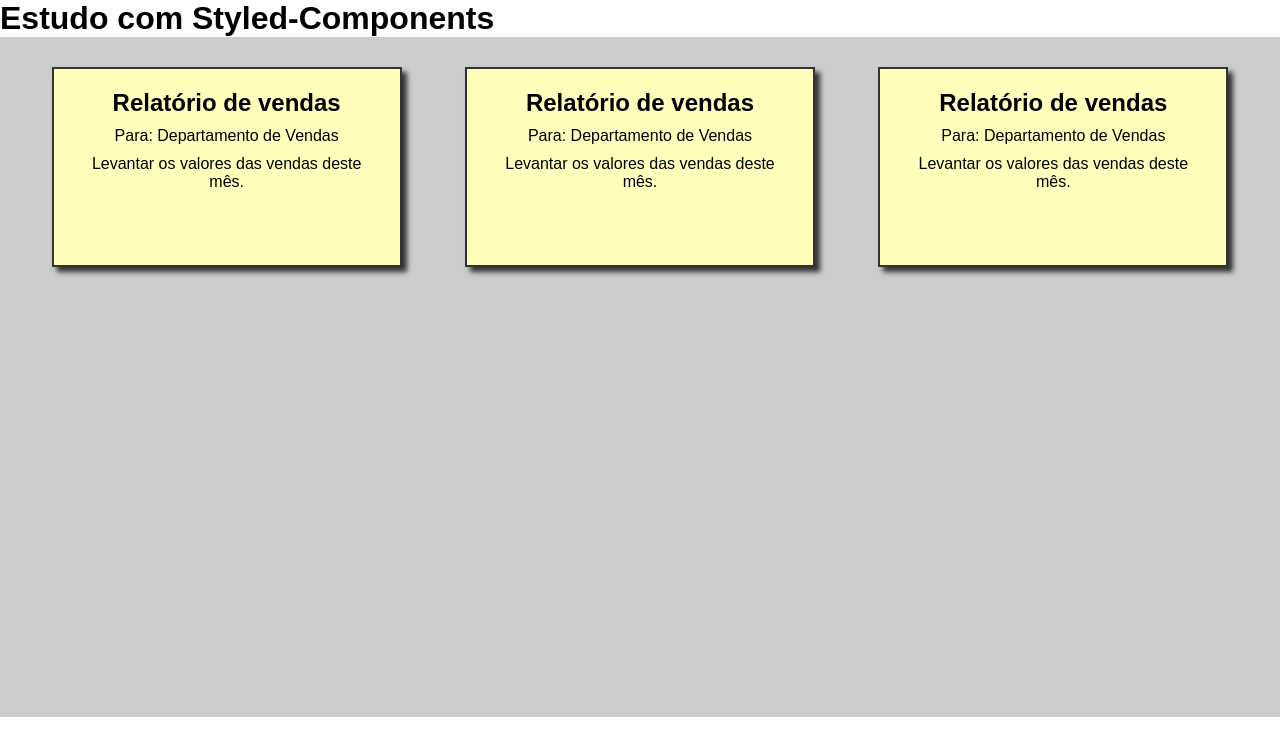
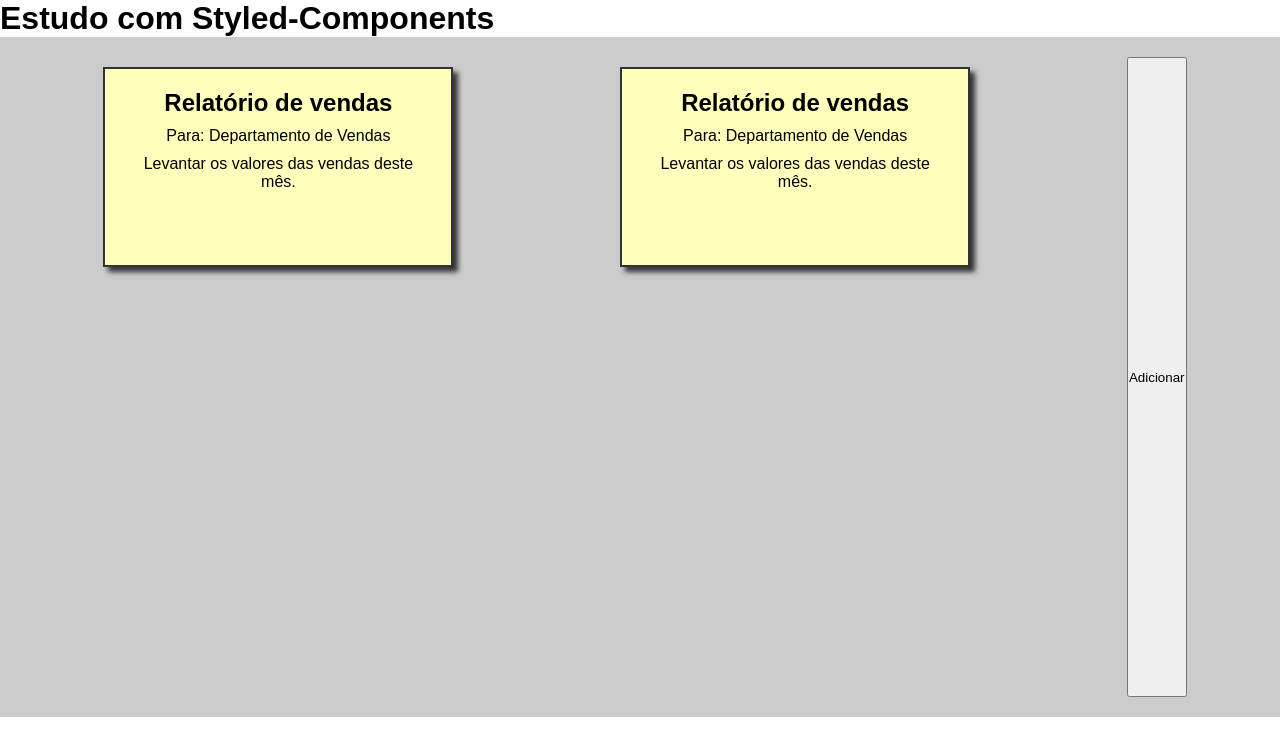
Before and after one commit to 1TDSVJ/styled-app-react, a React (Create React App) app in the folder rm94286/react-aula7/: page / in a window 1280 px wide. Shown: the top 756 px of the page. Built offline with nearby package versions, Linux system fonts and the light colour scheme.

Commit message:
Criado state tarefa e função addTarefa.

```diff
--- a/rm94286/react-aula7/src/components/listaTarefas/ListaTarefas.jsx
+++ b/rm94286/react-aula7/src/components/listaTarefas/ListaTarefas.jsx
@@ -1,13 +1,41 @@
-import React from 'react'
-import Tarefa from '../tarefa/Tarefa'
-import { DivLista } from '../../style/styled'
+import React, { useState } from 'react';
+import Tarefa from '../tarefa/Tarefa';
+import { DivLista } from '../../style/styled';
 
 export default function ListaTarefas() {
+  const [tarefa, setTarefa] = useState([
+    {
+      titulo: 'Lista de Pagamento',
+      setor: 'Dep. Vendas',
+      descricao: 'Levantar os valores das vendas',
+    },
+    {
+      titulo: 'Planilha de Salários',
+      setor: 'Dep. Pessoal',
+      descricao: 'Gerar planilhas',
+    },
+  ]);
+
+  const addTarefa = () => {
+    const novaTarefa = {
+        titulo: 'Planilha de Salários',
+        setor: 'Dep. Pessoal',
+        descricao: 'Gerar planilhas',
+    }
+    setTarefa([...tarefa, novaTarefa])
+  }
+
   return (
     <DivLista>
-        <Tarefa />
-        <Tarefa />
-        <Tarefa />
+      {tarefa.map((tar, i) => (
+        <Tarefa
+          key={i}
+          titulo={tar.titulo}
+          setor={tar.setor}
+          descricao={tar.descricao}
+        />
+      ))}
+      <button onClick={addTarefa}>Adicionar</button>
     </DivLista>
-  )
+  );
 }
```
